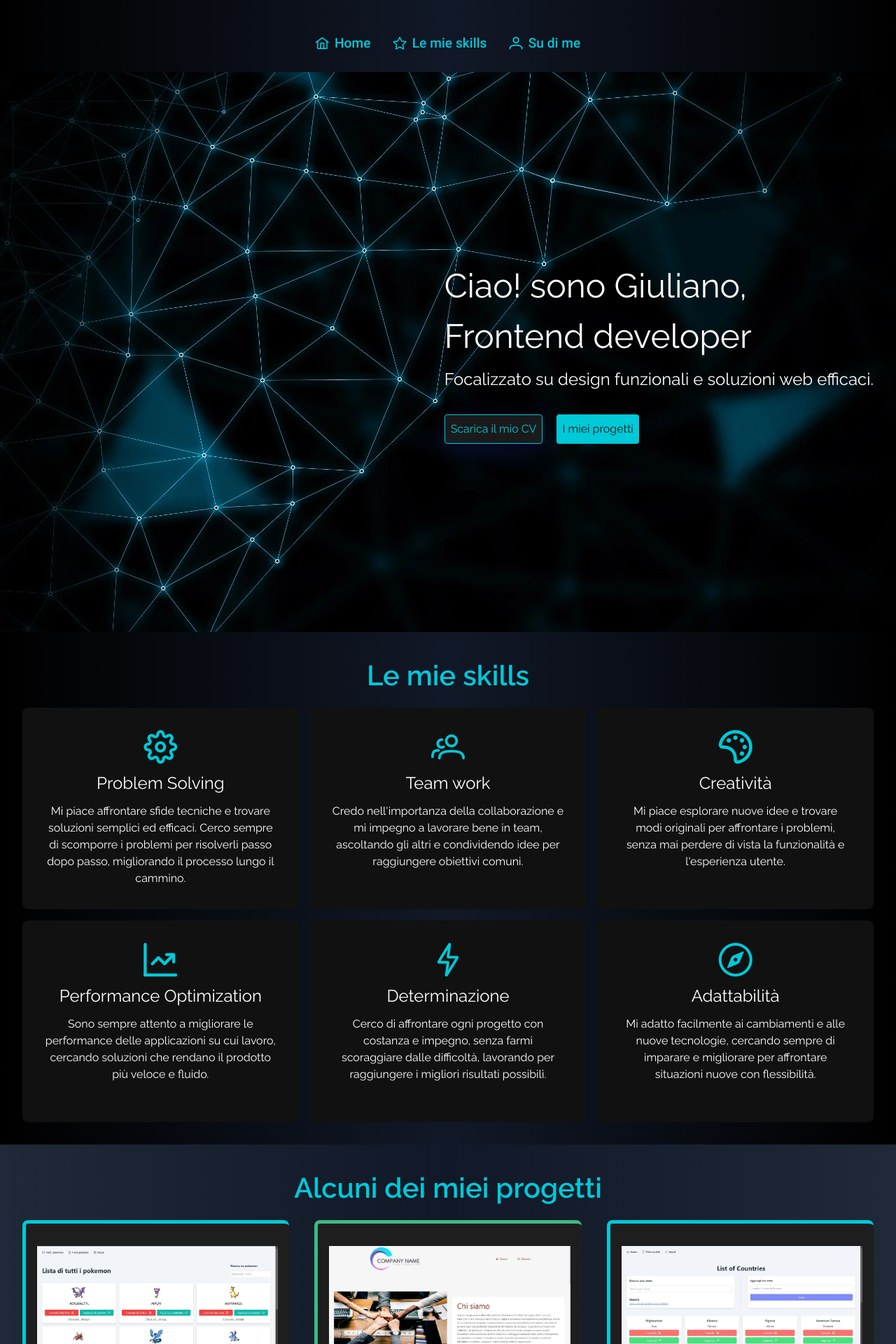
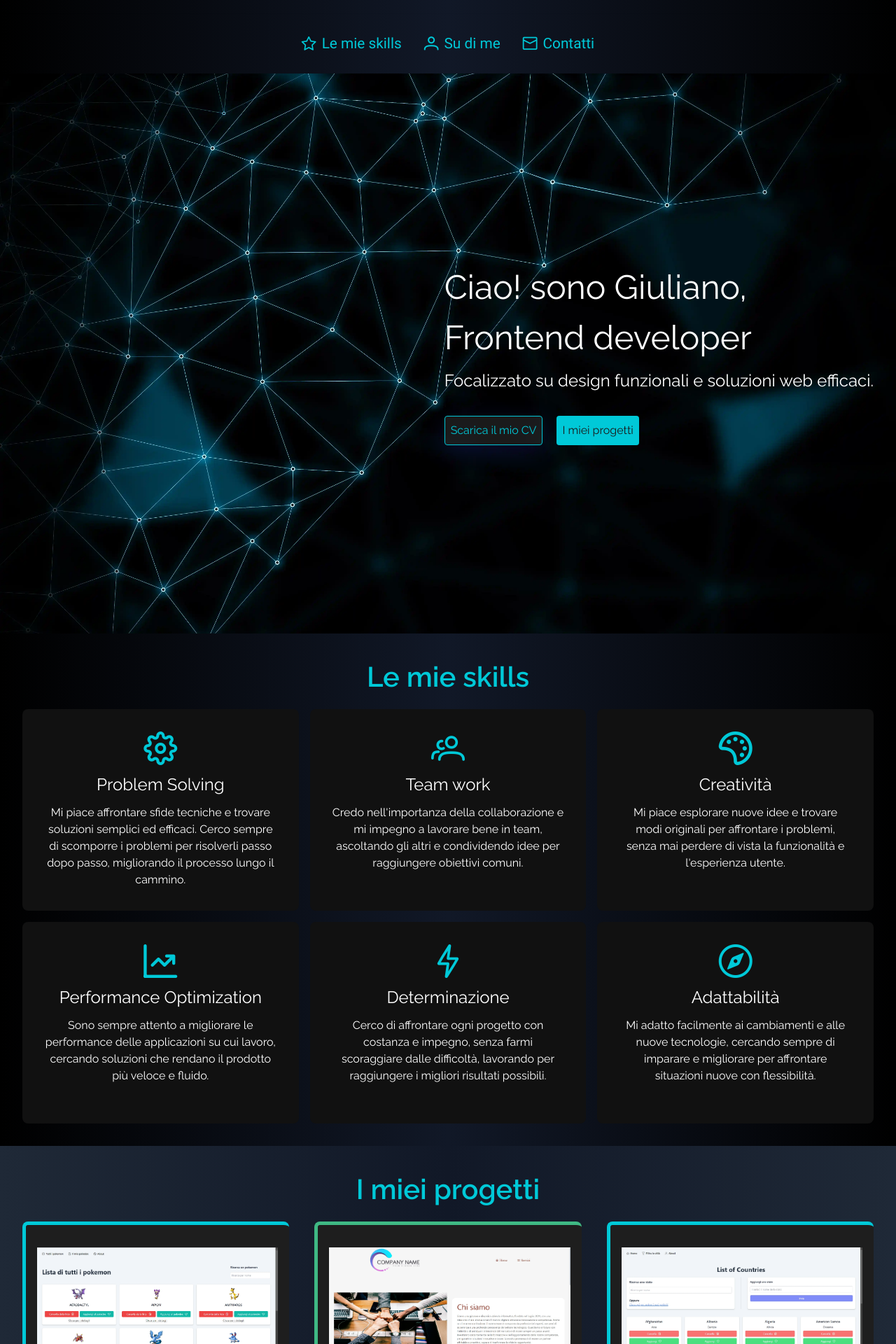
Before and after one commit to giulianoFrau/giuliano-web-site, a React (Vite) app: page / in a window 1280 px wide. Shown: the top 1920 px of the page at 70% size. Built offline with nearby package versions, Linux system fonts and the light colour scheme.

Commit message:
refact code

```diff
--- a/index.html
+++ b/index.html
@@ -3,7 +3,7 @@
 
 <head>
   <meta charset="UTF-8" />
-  <!--   <link rel="icon" type="image/svg+xml" href="./public/logo.jpeg" /> -->
+  <link rel="icon" type="image/svg+xml" href="./public/favicon.webp" />
   <link href="https://fonts.googleapis.com/css2?family=Raleway:wght@400;600&display=swap" rel="stylesheet">
 
 
--- a/src/components/AppHome.jsx
+++ b/src/components/AppHome.jsx
@@ -9,7 +9,7 @@ const AppHome = () => {
             <div className="app__home__titles flex flex-col gap-2 text-white">
               <div className="app__home__title">
                 Ciao! sono Giuliano,
-                <br className="hidden md:block" /> Frontend developer
+                <br /> Frontend developer
               </div>
               <div className="app__home__subtitle">
                 Focalizzato su design funzionali e soluzioni web efficaci.
--- a/src/components/AppInfo.jsx
+++ b/src/components/AppInfo.jsx
@@ -50,10 +50,10 @@ const AppInfo = () => {
             Infine, Excel e Word per la gestione dei dati e dei documenti.
           </p>
           <p className="text-xl leading-relaxed text-white">
-            Attualmente sto studiando React da autodidatta, mettendo subito in
-            pratica le conoscenze acquisite con i lavori precedenti a questa
-            sezione. Questo sito è realizzato proprio con{" "}
-            <span className="text-[#00C9D8]">React</span>.
+            Attualmente sto studiando React da autodidatta, applicando subito le
+            conoscenze acquisite nei progetti che ho presentato nella sezione
+            precedente. Questo sito vetrina è realizzato interamente con
+            <span className="text-[#00C9D8]">&nbsp; React</span>.
           </p>
         </div>
 
@@ -73,6 +73,7 @@ const AppInfo = () => {
         <h2 className="text-4xl font-semibold text-[#00C9D8]">Contatti</h2>
         <div className="flex justify-center space-x-6 mt-10">
           <Button
+            id="contatti"
             icon="pi pi-linkedin"
             className="p-button-rounded p-button-lg p-button-info shadow-lg hover:text-[#00C9D8] transform hover:scale-110 transition-all duration-300"
             onClick={() =>
--- a/src/components/AppMenu.jsx
+++ b/src/components/AppMenu.jsx
@@ -2,17 +2,17 @@ import { Menubar } from "primereact/menubar";
 
 const AppMenu = () => {
   const items = [
-    { label: "Home", icon: "pi pi-home", url: "#home" },
     { label: "Le mie skills", icon: "pi pi-star", url: "#skills" },
     {
       label: "Su di me",
       icon: "pi pi-user",
       url: "#contacts",
     },
+    { label: "Contatti", icon: "pi pi-envelope", url: "#contatti" },
   ];
 
   return (
-    <div className="flex justify-center pt-5  bg-gradient-to-r from-black via-gray-900 to-black">
+    <div className="flex justify-center pt-5  bg-gradient-to-r from-black via-gray-900 to-black ">
       <Menubar
         model={items}
         className=" shadow-md p-4 border-gray-100 bg-transparent w-full lg:justify-center"
--- a/src/components/AppProject.jsx
+++ b/src/components/AppProject.jsx
@@ -9,7 +9,7 @@ const AppProject = () => {
       id="project"
     >
       <div className="app__project__content">
-        <h1 className="text-center">Alcuni dei miei progetti</h1>
+        <h1 className="text-center">I miei progetti</h1>
         <div className="grid grid-cols-1 md:grid-cols-3 gap-9 justify-center">
           {projects.map((project, index) => (
             <ProjectCard
--- a/src/index.css
+++ b/src/index.css
@@ -36,7 +36,8 @@ a {
 }
 
 .p-menuitem-link span {
-  font-size: 1.2rem;
+  font-size: 1.3rem;
+  font-weight: 400;
 }
 
 .p-button-icon {
```
Also changed, not shown: public/favicon.webp (added), public/logo.jpeg (deleted).
